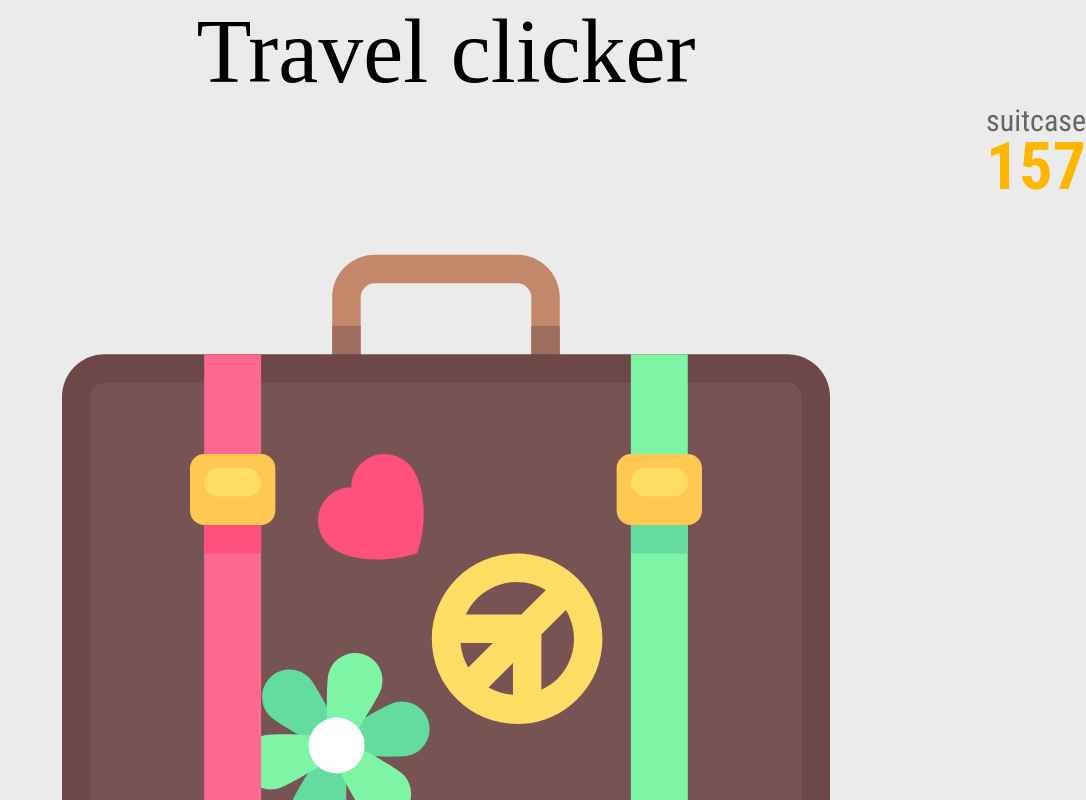
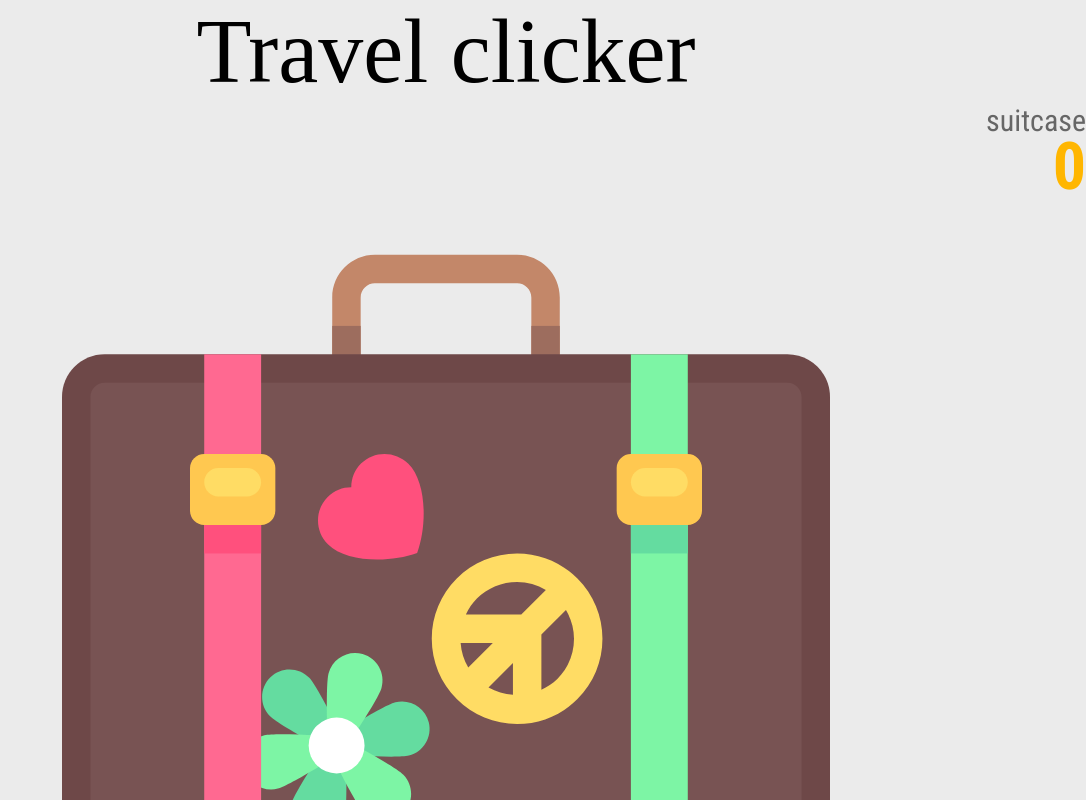
Before and after one commit to MiSa456/travel-clicker, a React (Vite) app: page / in a window 1280 px wide. Shown: the top 800 px of the page, without its empty margins (194-1280 px from the left). Built offline with nearby package versions, Linux system fonts and the light colour scheme; a web font is replaced by a local one.

Commit message:
lisää useState-muuttujan napautuksille

```diff
--- a/src/App.jsx
+++ b/src/App.jsx
@@ -1,3 +1,4 @@
+import { useState } from 'react';
 import './App.css'
 import Suitcase from './components/Suitcase';
 import Balance from './components/Balance';
@@ -6,12 +7,20 @@ import Header from './components/Header';
 
 function App() {
 
+  // Luodaan tilamuuttuja, jossa tallennetaan napautusten määrä.
+  const [clicks, setClicks] = useState(0);
+
+  const handleClick = () => {
+    // Kasvatetaan napautusten määrää yhdellä.
+    setClicks(clicks + 1);
+  }
+
   return (
     <>
       <div>
         <Header>Travel clicker</Header>
-        <Balance total="157" />
-        <Suitcase />
+        <Balance total={clicks} />
+        <Suitcase onClick={handleClick} />
         <Booster value="3.2" />
       </div>
     </>
--- a/src/components/Suitcase.jsx
+++ b/src/components/Suitcase.jsx
@@ -1,9 +1,9 @@
 import suitcase from '../assets/suitcase-big.svg'
 
-function Suitcase() {
+function Suitcase(props) {
   return (
     <div className="suitcase">
-      <img src={suitcase} alt="suitcase" />
+      <img src={suitcase} alt="suitcase" onClick={props.onClick} />
     </div>
   );
 }
```
